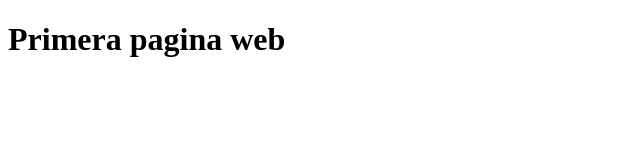
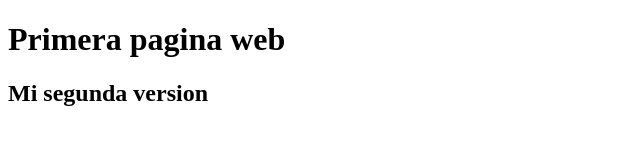
Before and after one commit to wilmercar/Pruebas_Clase, a plain HTML site: page index.html in a window 1280 px wide. Shown: the whole page, without its empty margins (0-640 px from the left). Drawn offline with Linux system fonts and the light colour scheme.

Commit message:
version 2

```diff
--- a/index.html
+++ b/index.html
@@ -8,6 +8,7 @@
 </head>
 <body>
     <h1>Primera pagina web</h1>
+    <h2>Mi segunda version</h2>
 
 </body>
 </html>
```
